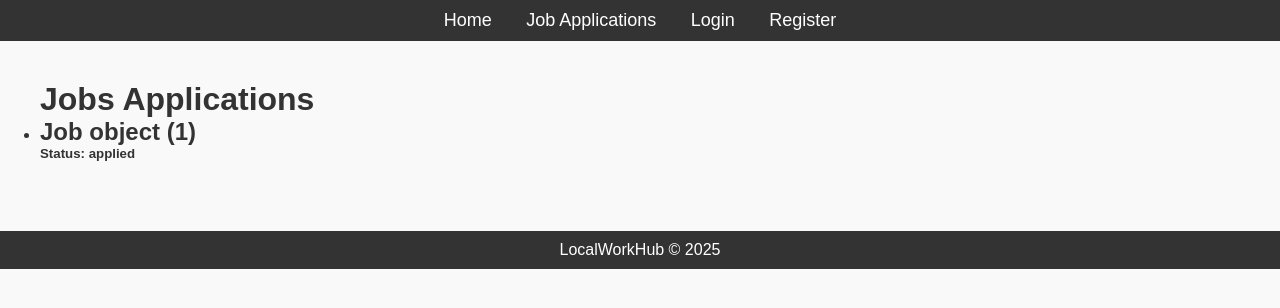
After one commit to tassneemaltaf/local_jobs_api, a Django app: page /job_apps/ in a window 1280 px wide. The commit adds this page. Shown: the top 308 px of the page. Run offline with Django 5.2, Linux system fonts and the light colour scheme; data comes from the database, SQL or seed files in the repository; both versions use the stored data as it was after the commit; tables that the repository leaves empty hold one stand-in row (values such as "Sample post").

```diff
--- a/local_jobs_listings/api/models.py
+++ b/local_jobs_listings/api/models.py
@@ -3,7 +3,7 @@ from django.contrib.auth.models import UserManager, AbstractBaseUser, Permission
 
 #Creating a Custom user model
 class CustomUserManager(UserManager):
-  def _create_user(self, email, password, **extra_fields):
+  def _create_user(self, email, password=None, **extra_fields):
     if not email:
       raise ValueError("You have not provided a valid e-mail address")
 
@@ -39,7 +39,6 @@ class CustomUser(AbstractBaseUser, PermissionsMixin):
   name = models.CharField(max_length=255)
   email = models.EmailField(unique=True)
   role = models.CharField(max_length=20, choices=ROLE_CHOICES, default=JOB_SEEKER)
-  password = models.CharField(max_length=255)
   profile_picture = models.ImageField(upload_to='profile_pics/', blank=True, null=True)
 
   is_active = models.BooleanField(default=True)
@@ -63,6 +62,7 @@ class Job(models.Model):
   job_title = models.CharField(max_length=255)
   location = models.CharField(max_length=255)
   job_description = models.TextField()
+  is_applied = models.BooleanField(default=False)
   recruiter = models.ForeignKey(CustomUser, on_delete=models.CASCADE, related_name="jobs",  null=True, blank=True)
 
 #This model is to check the job application process for a certain job role
--- a/local_jobs_listings/api/templates/accounts/profile.html
+++ b/local_jobs_listings/api/templates/accounts/profile.html
@@ -1,4 +1,6 @@
-{% %}
+{% extends "api/base.html" %}
+{% block title %}User Profile{% endblock %}
+{% block content %}
     {% if user.is_authenticated %} You are logged in as {{ user }}.
     <form action="{% url 'logout' %}" method="post">
         {% csrf_token %}
@@ -7,3 +9,4 @@
     {% else %} You are not logged in.
     <a href="{% url 'login' %}">Click here to log in.</a>
     {% endif %}
+{%endblock%}
--- a/local_jobs_listings/api/templates/api/base.html
+++ b/local_jobs_listings/api/templates/api/base.html
@@ -12,7 +12,7 @@
     <nav>
       <ul>
         <li><a href="{% url 'home' %}">Home</a></li>
-        <li><a href="{% url 'home' %}">Job Applications</a></li>
+        <li><a href="{% url 'job_apps' %}">Job Applications</a></li>
         <li><a href="{% url 'login' %}">Login</a></li>
         <li><a href="{% url 'register' %}">Register</a></li>
       </ul>
--- /dev/null
+++ b/local_jobs_listings/api/templates/api/jobapplication_list.html
@@ -0,0 +1,16 @@
+{% extends "api/base.html" %}
+{% block title %}Job Applications{% endblock %}
+{% block content %}
+
+<h1>Jobs Applications</h1>
+<ul>
+    {% for job in job_apps %}
+    <li>
+        <h2>{{ job.job_id }}</h2>
+        <h5>Status: {{job.application_status }}</h5>
+    </li>
+    {% empty %}
+        <p>No jobs yet</p>
+    {% endfor %}
+</ul>
+{% endblock %}
--- a/local_jobs_listings/api/urls.py
+++ b/local_jobs_listings/api/urls.py
@@ -1,14 +1,15 @@
 from django.urls import path
-from .views import RegisterView
+from .views import register
 from django.contrib.auth import views as auth_views
 from django.views.generic import TemplateView
-from .views import JobListView, JobCreateView
+from .views import JobListView, JobCreateView, JobApplicationListView
 
 urlpatterns = [
-    path('register/', RegisterView.as_view(), name='register'),
+    path('register/', register, name='register'),
     path('login/', auth_views.LoginView.as_view(template_name='api/login.html'), name='login'),
     path('logout/', auth_views.LoginView.as_view(next_page='login'), name='logout'),
     path('accounts/profile/', TemplateView.as_view(template_name='accounts/profile.html'), name='profile'),
     path('', JobListView.as_view(), name='home'),
     path('new/', JobCreateView.as_view(), name='job_create'),
+    path('job_apps/', JobApplicationListView.as_view(), name='job_apps'),
 ]
--- a/local_jobs_listings/api/views.py
+++ b/local_jobs_listings/api/views.py
@@ -1,15 +1,26 @@
-from django.shortcuts import render
+from django.shortcuts import render, redirect
 from .forms import CustomUserForm
 from django.views import generic
 from django.urls import reverse_lazy
+from django.contrib.auth import login
 from django.contrib.auth.mixins import LoginRequiredMixin
 from .models import Job, JobApplication
 
+def register(request):
+  if request.method == 'POST':
+    form = CustomUserForm(request.POST)
+    if form.is_valid():
+      user = form.save()
+      login(request, user)
+  else:
+    form = CustomUserForm()
+  return render(request, "api/register.html", {'form': form})
 
-class RegisterView(generic.CreateView):
-  form_class = CustomUserForm
-  success_url = reverse_lazy("login")
-  template_name = "api/register.html"
+
+# class RegisterView(generic.CreateView):
+#   form_class = CustomUserForm
+#   success_url = reverse_lazy("login")
+#   template_name = "api/register.html"
 
 class JobListView(generic.ListView):
   model = Job
@@ -17,9 +28,15 @@ class JobListView(generic.ListView):
   context_object_name = 'jobs'
 
 
-class JobCreateView(generic.CreateView, LoginRequiredMixin):
+class JobCreateView(LoginRequiredMixin, generic.CreateView):
   model = Job
   fields = ['job_title', 'location', 'job_description']
   template_name = "api/job_create.html"
   context_object_name = 'jobs'
   success_url = reverse_lazy('home')
+
+
+class JobApplicationListView(generic.ListView):
+  model = JobApplication
+  template_name = "api/jobapplication_list.html"
+  context_object_name = 'job_apps'
--- a/local_jobs_listings/local_jobs_listings/settings.py
+++ b/local_jobs_listings/local_jobs_listings/settings.py
@@ -136,3 +136,5 @@ DEFAULT_AUTO_FIELD = 'django.db.models.BigAutoField'
 
 LOGIN_REDIRECT_URL = "/accounts/profile"
 LOGOUT_REDIRECT_URL = "/accounts/profile"
+
+LOGIN_URL = '/login/'
```
Also changed, not shown: local_jobs_listings/api/forms.py (+3 -9 lines), local_jobs_listings/api/migrations/0003_job_is_applied.py (added), local_jobs_listings/api/migrations/0004_alter_customuser_password.py (added), local_jobs_listings/db.sqlite3. Lines whose indentation alone changed are shown as unchanged.
